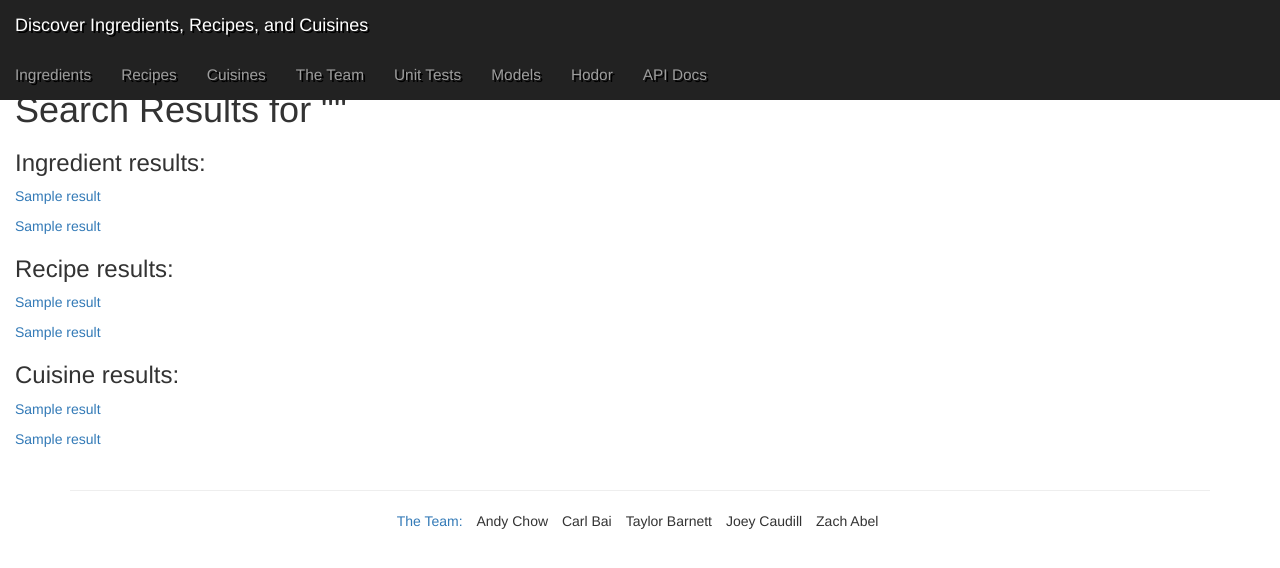
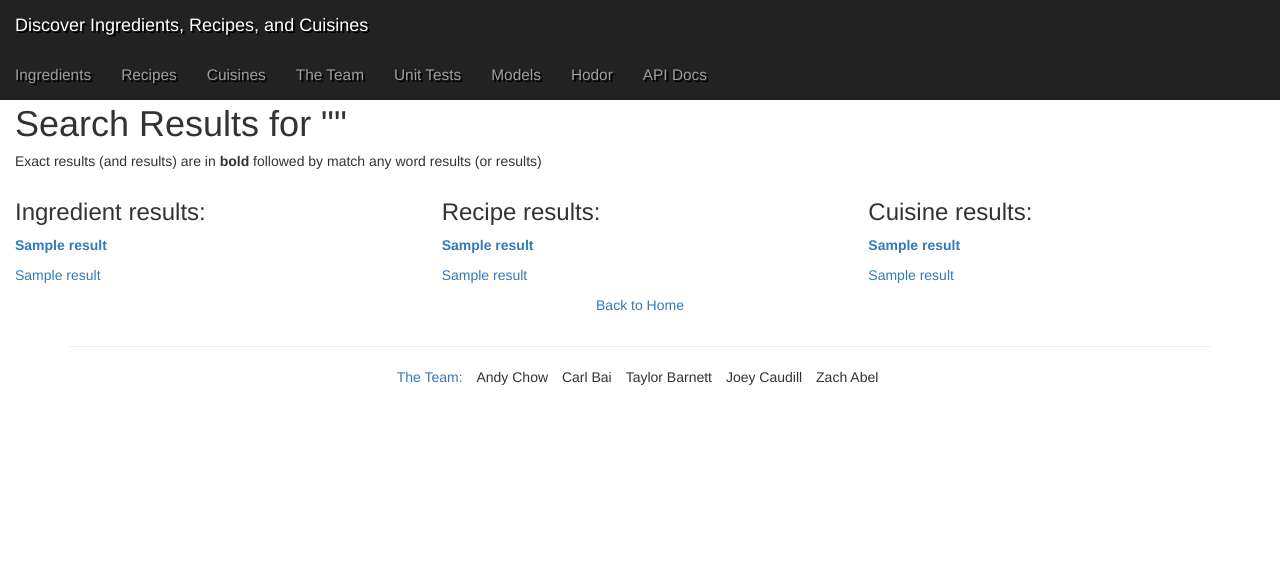
Before and after one commit to tbarn/cs373-idb, a Flask app: template templates/search.html in a window 1280 px wide. Shown: the top 568 px of the page. Run offline with Flask 2, Linux system fonts and the light colour scheme; the template is opened without the code that fills it: most values are stand-ins (such as "Sample title", 1, 10 or a date in 2020); some libraries are stand-ins or nearby versions.

Commit message:
Search page update

```diff
--- a/templates/search.html
+++ b/templates/search.html
@@ -3,16 +3,20 @@
 {% block content %}
 <!DOCTYPE html>
 <html>
-<div class="container" style="width:100%; margin: 0px; padding-top: 5em !important">
+<div class="container" style="width:100%; margin: 0px; padding-top: 6em !important">
 	<head>
 		<h1>Search Results for "{{ search_query }}"</h1>
+		<h5>Exact results (and results) are in <b>bold</b> followed by match any word results (or results)</h5>
 	</head>
 	<body>
+
+		<div class="row">
+			<div class="col-md-4">
 				<h3>Ingredient results:</h3>
 
 				{% for result in and_ingredient_results %}
 					<p>
-				<a href="http://104.239.168.220/ingredient/{{ result['ingredient_id'] }}">{{ result['name'] }}</a>
+						<b><a href="http://104.239.168.220/ingredient/{{ result['ingredient_id'] }}">{{ result['name'] }}</a></b>
 					</p>
 				{% endfor %}
 				{% for result in or_ingredient_results %}
@@ -20,12 +24,14 @@
 						<a href="http://104.239.168.220/ingredient/{{ result['ingredient_id'] }}">{{ result['name'] }}</a>
 					</p>
 				{% endfor %}
+			</div>
 
+		  	<div class="col-md-4">
 				<h3>Recipe results:</h3>
 
 				{% for result in and_recipe_results %}
 					<p>
-				<a href="http://104.239.168.220/recipe/{{ result['recipe_id'] }}">{{ result['name'] }}</a>
+						<b><a href="http://104.239.168.220/recipe/{{ result['recipe_id'] }}">{{ result['name'] }}</a></b>
 					</p>
 				{% endfor %}
 				{% for result in or_recipe_results %}
@@ -33,12 +39,14 @@
 						<a href="http://104.239.168.220/recipe/{{ result['recipe_id'] }}">{{ result['name'] }}</a>
 					</p>
 				{% endfor %}
+		  	</div>
 
+		  	<div class="col-md-4">
 				<h3>Cuisine results:</h3>
 
 				{% for result in and_cuisine_results %}
 					<p>
-				<a href="http://104.239.168.220/cuisine/{{ result['cuisine_id'] }}">{{ result['name'] }}</a>
+						<b><a href="http://104.239.168.220/cuisine/{{ result['cuisine_id'] }}">{{ result['name'] }}</a></b>
 					</p>
 				{% endfor %}
 				{% for result in or_cuisine_results %}
@@ -46,6 +54,9 @@
 						<a href="http://104.239.168.220/cuisine/{{ result['cuisine_id'] }}">{{ result['name'] }}</a>
 					</p>
 				{% endfor %}
+		  	</div>
+		</div>
+		<center><a href="http://104.239.168.220/">Back to Home</a></center>
 	</body>
 </div>
 </html>
```
Lines whose indentation alone changed are shown as unchanged.
